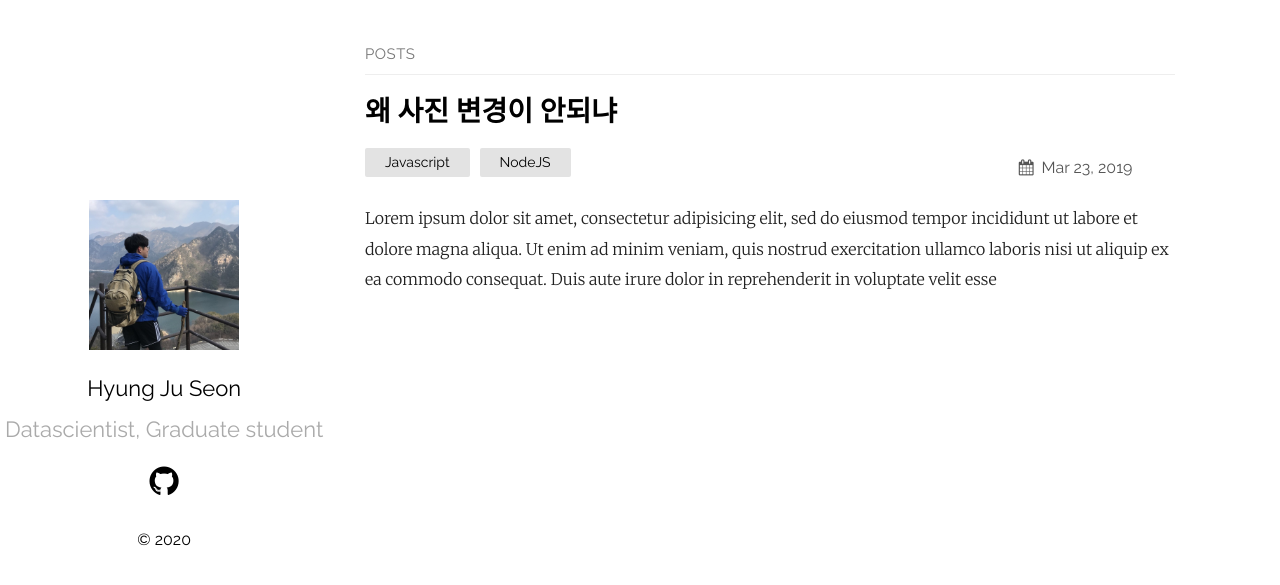
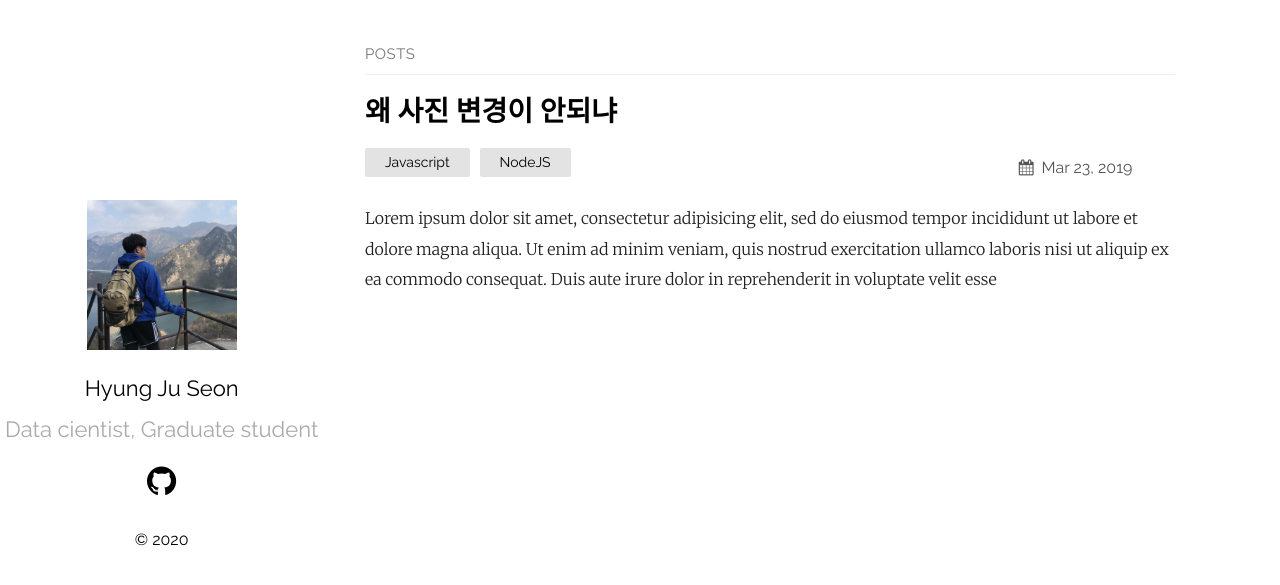
Before and after one commit to LinearState/LinearState.github.io, a Jekyll site: the page built from index.md, in a window 1280 px wide. Shown: the top 585 px of the page. Built offline with Jekyll 4.4.1, drawn with Linux system fonts in a browser that asks for light colours.

Commit message:
Update _config.yml

```diff
--- a/_config.yml
+++ b/_config.yml
@@ -13,7 +13,7 @@ sass:
   sass_dir: _sass
 plainwhite:
   name: Hyung Ju Seon
-  tagline: Datascientist, Graduate student
+  tagline: Data cientist, Graduate student
   date_format: "%b %-d, %Y"
   sitemap: true # set to true to generate sitemap.xml content
 
```
